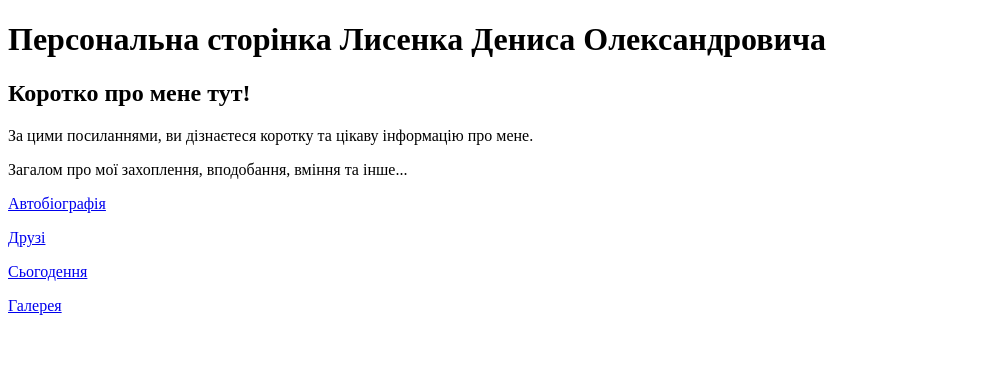
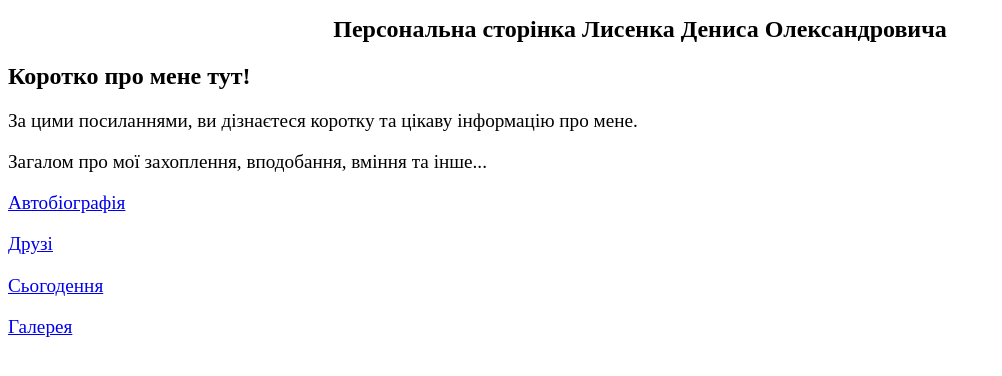
Before and after one commit to DenisLysenko0/prakt4, a plain HTML site: page index.html in a window 1280 px wide. Shown: the whole page, without its empty margins (0-1002 px from the left). Drawn offline with Linux system fonts and the light colour scheme.

Commit message:
Update index.html

```diff
--- a/index.html
+++ b/index.html
@@ -3,6 +3,16 @@
 <head>
     <meta charset="UTF-8">
     <title>Персональна сторінка Лисенка Дениса Олександровича</title>
+    <style>
+        h1 {
+            text-align: center;
+            font-size: 24px;
+        }
+
+        p {
+            font-size: 120%;
+        }
+    </style>
 </head>
 <body>
     <h1>Персональна сторінка Лисенка Дениса Олександровича</h1>
```
